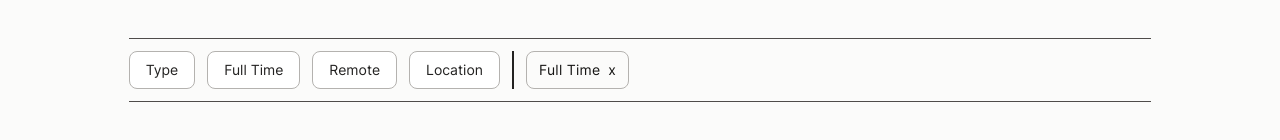
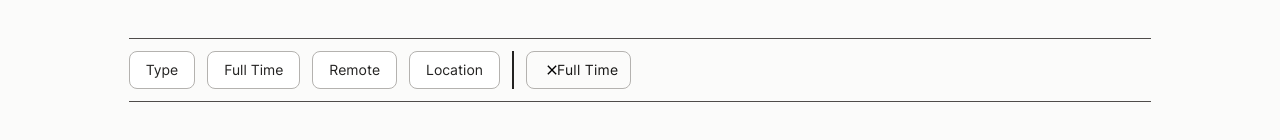
Before and after one commit to FelineJTD/braga-technologies-main-site, a Next.js app: page /company/career in a window 1280 px wide. Both pictures are taken after a click on the button "Full Time". Shown: the part 2027-2167 px from the top of the page. Built offline with nearby package versions, Linux system fonts and the light colour scheme.

Commit message:
change x to svg

```diff
--- a/components/section-jobs.js
+++ b/components/section-jobs.js
@@ -74,14 +74,18 @@ export default function JobsSection({jobs}) {
         <div className='flex space-x-3'>
           { currTypeTags.map((tag, index) => (
             <div key={index} className='flex items-center rounded-lg border-gray-400 border-[1px] px-3'>
+              <button className='buttonPlain ml-2 text-sm duration-300 hover:rotate-90' onClick={() => handleTagClick(tag, 'type')}>
+                <Image src='/shared/icon-cross.svg' alt='cross icon' width={10} height={10} />
+              </button>
               <p className='text-sm'>{tag}</p>
-              <button className='buttonPlain ml-2 text-sm hover:text-primary duration-300' onClick={() => handleTagClick(tag, 'type')}>x</button>
             </div>
           ))}
           { currWorkplaceTags.map((tag, index) => (
             <div key={index} className='flex items-center rounded-lg border-gray-400 border-[1px] px-3'>
+              <button className='buttonPlain ml-2 text-sm duration-300 hover:rotate-90' onClick={() => handleTagClick(tag, 'workplace')}>
+                <Image src='/shared/icon-cross.svg' alt='cross icon' width={10} height={10} />
+              </button>
               <p className='text-sm'>{tag}</p>
-              <button className='buttonPlain ml-2 text-sm hover:text-primary duration-300' onClick={() => handleTagClick(tag, 'workplace')}>x</button>
             </div>
           ))}
         </div>
```
Also changed, not shown: public/shared/icon-cross.svg (added).
